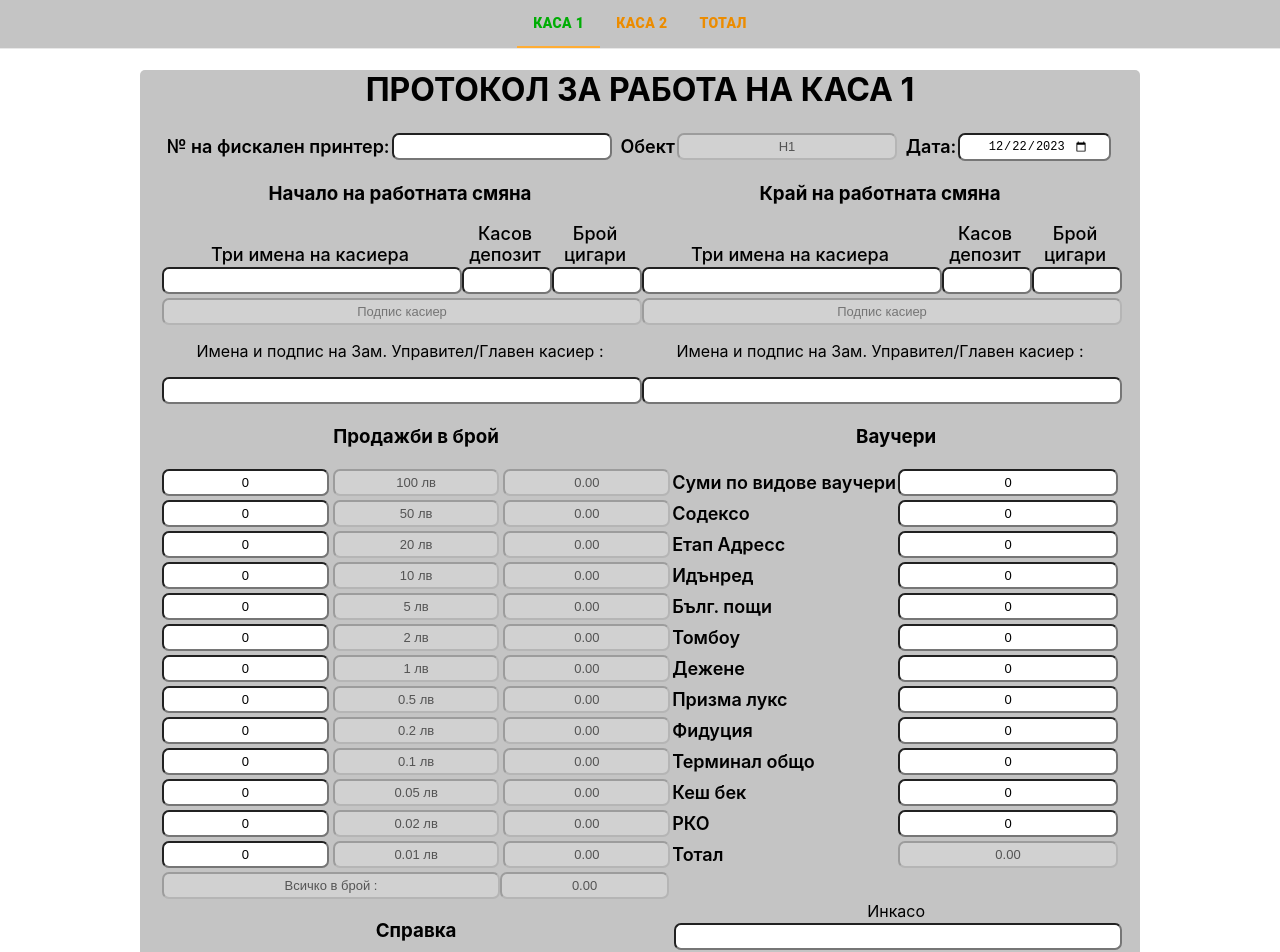
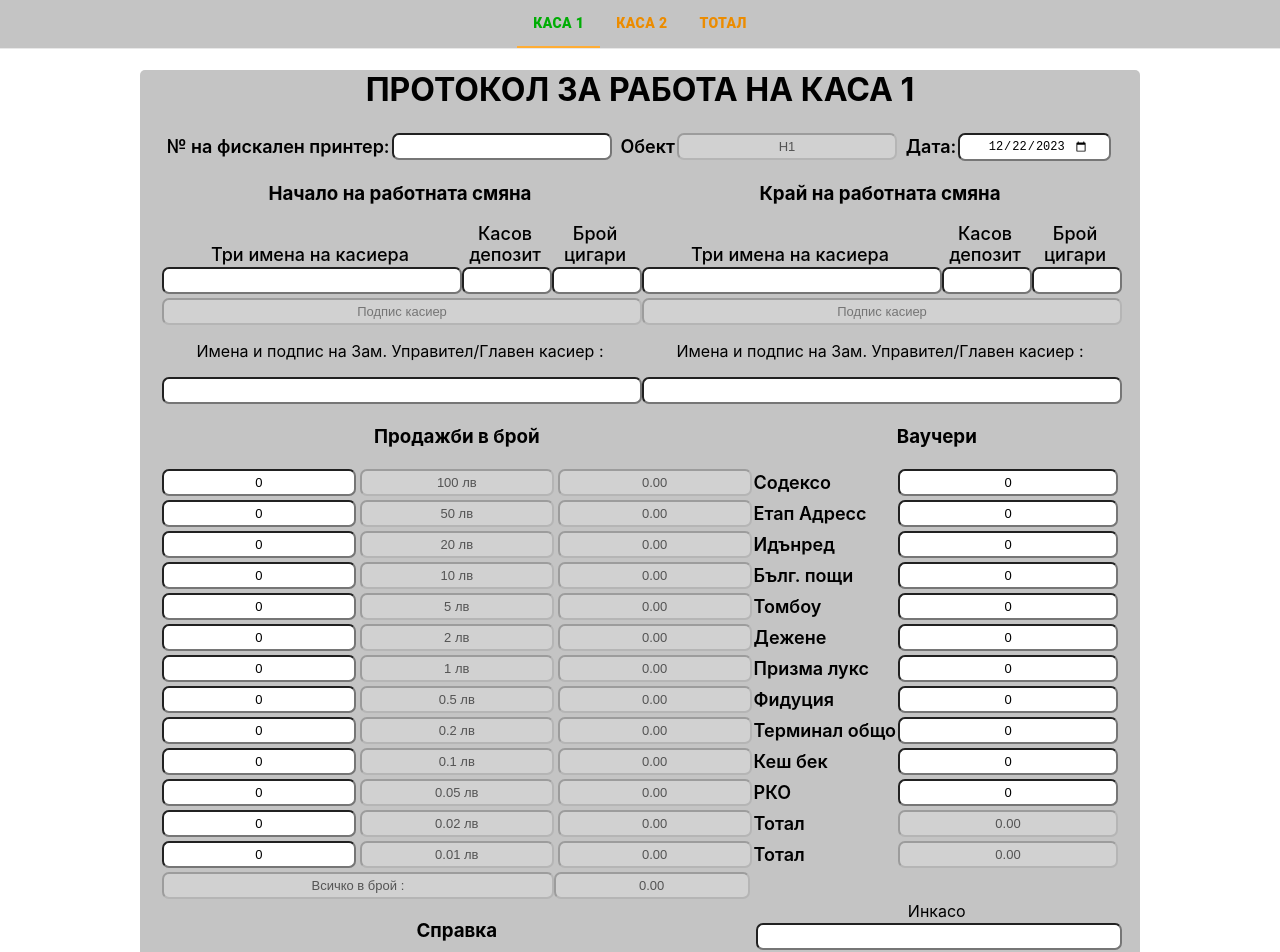
Before and after one commit to AntoanCh/protocol-kasa, a React (Create React App) app: page /n1/kasa1 in a window 1280 px wide. Shown: the top 952 px of the page. Built offline with nearby package versions, Linux system fonts and the light colour scheme.

Commit message:
minor  styling

```diff
--- a/src/components/Protocol/Shift.jsx
+++ b/src/components/Protocol/Shift.jsx
@@ -1,6 +1,23 @@
 import React from "react";
+import { useState } from "react";
+import { Slide, Alert } from "@mui/material";
 
 function Shift({ kasa, handleState, state }) {
+  const [alert, setAlert] = useState(false);
+  function isNumeric(value) {
+    return /\d+(\.\d+)?$/.test(value);
+  }
+
+  const handleBlur = (event) => {
+    if (isNumeric(event.target.value) || event.target.value === "") {
+      setAlert(false);
+      console.log(alert);
+      event.target.style.borderColor = "";
+    } else {
+      setAlert(true);
+      event.target.style.borderColor = "red";
+    }
+  };
   const handleChange = (event) => {
     const arr = event.target.id.split("-");
     if (event.target.value) {
@@ -12,9 +29,24 @@ function Shift({ kasa, handleState, state }) {
   };
 
   return (
+    <>
+      {alert && (
+        <Slide in={alert} direction="down">
+          <Alert
+            variant="filled"
+            severity="error"
+            onClose={() => {
+              setAlert(false);
+            }}
+          >
+            Въведете число
+          </Alert>
+        </Slide>
+      )}
       <div className="shift-container">
         <div className="shift">
           <h3>Начало на работната смяна</h3>
+
           <div className="cash-table">
             <div className="input1">
               <label htmlFor="name-start">Три имена на касиера</label>
@@ -29,6 +61,7 @@ function Shift({ kasa, handleState, state }) {
               <label htmlFor="sum-start">Касов депозит</label>
               <input
                 onChange={handleChange}
+                onBlur={handleBlur}
                 id="sum-start"
                 type="text"
                 value={state[kasa - 1].start.sum}
@@ -38,6 +71,7 @@ function Shift({ kasa, handleState, state }) {
               <label htmlFor="name-start">Брой цигари</label>
               <input
                 onChange={handleChange}
+                onBlur={handleBlur}
                 id="cigs-start"
                 type="text"
                 value={state[kasa - 1].start.cigs}
@@ -74,6 +108,7 @@ function Shift({ kasa, handleState, state }) {
               <label htmlFor="sum-end">Касов депозит</label>
               <input
                 onChange={handleChange}
+                onBlur={handleBlur}
                 id="sum-end"
                 type="text"
                 value={state[kasa - 1].end.sum}
@@ -83,6 +118,7 @@ function Shift({ kasa, handleState, state }) {
               <label htmlFor="name-end">Брой цигари</label>
               <input
                 onChange={handleChange}
+                onBlur={handleBlur}
                 id="cigs-end"
                 type="text"
                 value={state[kasa - 1].end.cigs}
@@ -104,6 +140,7 @@ function Shift({ kasa, handleState, state }) {
           </div>
         </div>
       </div>
+    </>
   );
 }
 
--- a/src/components/Protocol/Vouchers.jsx
+++ b/src/components/Protocol/Vouchers.jsx
@@ -3,7 +3,6 @@ import Voucher from "./Voucher";
 
 function Vouchers({ state, handleState, kasa }) {
   const vouchers = [
-    ["Суми по видове ваучери", "sum"],
     ["Содексо", "sodekso"],
     ["Етап Адресс", "etap"],
     ["Идънред", "idunred"],
@@ -47,6 +46,21 @@ function Vouchers({ state, handleState, kasa }) {
           type="number"
         ></input>
       </div>
+      <div className="inline-input">
+        <label>Тотал</label>
+        <input
+          disabled
+          value={vouchers
+            .reduce(
+              (sum, item) =>
+                sum + parseFloat(state[kasa - 1].vouchers[item[1]]),
+              0
+            )
+            .toFixed(2)}
+          step="0.01"
+          type="number"
+        ></input>
+      </div>
     </div>
   );
 }
```
Also changed, not shown: src/components/Header.jsx (+14 -1 lines), src/components/Main.jsx (+11 -7 lines), src/components/Protocol/Voucher.jsx (+1 -27 lines). Lines whose indentation alone changed are shown as unchanged.
